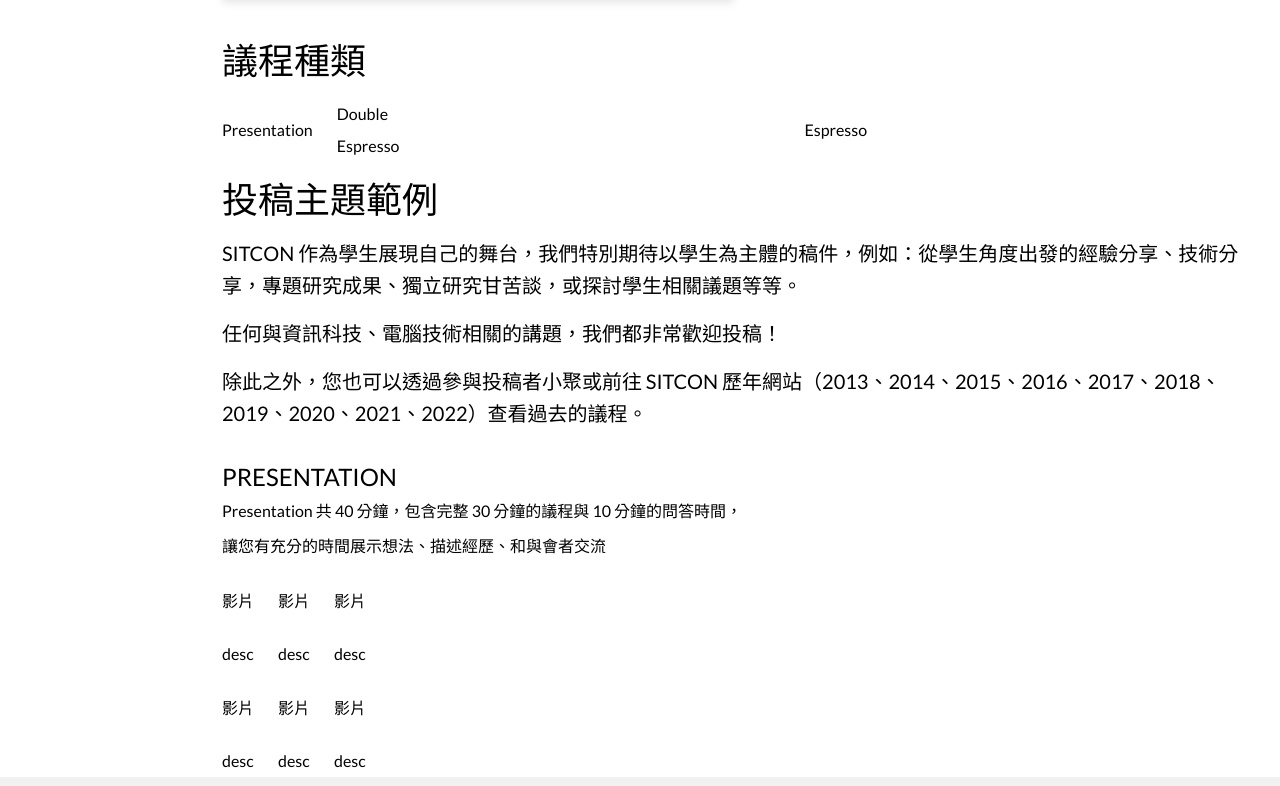
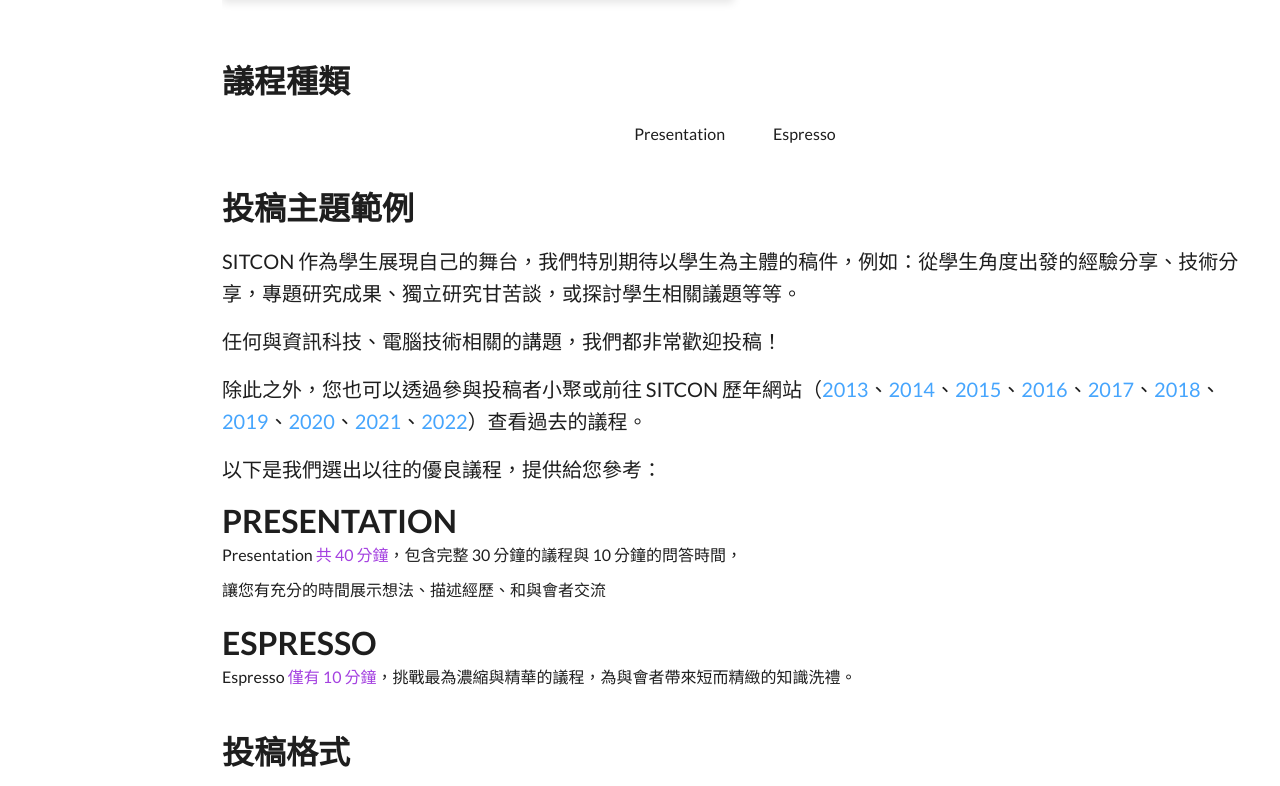
Before and after one commit to sitcon-tw/2024, a Next.js app: page /cfp/normal in a window 1280 px wide. Shown: the part 1114-1900 px from the top of the page. Built offline with nearby package versions, Linux system fonts and the light colour scheme.

Commit message:
updated normal pages

```diff
--- a/app/cfp/(submit)/normal/page.tsx
+++ b/app/cfp/(submit)/normal/page.tsx
@@ -1,10 +1,13 @@
 "use client"
 import Title from '@/components/cfp/Title'
 import Event, {EventType} from '@/components/cfp/Event';
+import { Required, Public, Optional } from '@/components/cfp/Badge'
+import BackToTopButton from "@/components/BackToTopBtn";
+import Card from '@/components/cfp/Card';
 
 export default function Page() {
   return (
-    <div className='flex flex-col ml-4'>
+    <div className='flex flex-col ml-4 overflow-hidden'>
       <div className='mt-4'>
         <Title content="一般議程"/>
         {/* leading-[75px] */}
@@ -52,19 +55,17 @@ export default function Page() {
         />
       </div>
 
+      <div className="content">
         <h2 className="text-4xl leading-[75px] font-medium">議程種類</h2>
 
-      <div className='flex flex-row gap-6 justify-center items-center'>
           {/* Replace It With Components */}
-        <div>
-          <span>Presentation</span>
-        </div>
-        <div className='flex-1 w-500 h-500 rounded-xl'>
+
+          {/* <div>
             <span>Double <br/> Espresso</span>
-        </div>
-        <div className='flex-1 w-500 h-500 rounded-xl'>
-          <span>Espresso</span>
-        </div>
+          </div> */}
+        <div className='flex flex-row items-center justify-center space-x-12'>
+            <p>Presentation</p>
+            <p>Espresso</p>
         </div>
 
         <h2 className="text-4xl leading-[75px] font-medium">投稿主題範例</h2>
@@ -72,48 +73,119 @@ export default function Page() {
         <div className='text-xl leading-8'>
           <p>SITCON 作為學生展現自己的舞台，我們特別期待以學生為主體的稿件，例如：從學生角度出發的經驗分享、技術分享，專題研究成果、獨立研究甘苦談，或探討學生相關議題等等。</p>
           <p className='mt-4'>任何與資訊科技、電腦技術相關的講題，我們都非常歡迎投稿！</p>
-        <p className='mt-4'>除此之外，您也可以透過參與投稿者小聚或前往 SITCON 歷年網站（<a href='https://sitcon.org/2013/'  className="text-blue-600" target="_blank">2013</a>、<a href='https://sitcon.org/2014/' className="text-blue-600" target="_blank">2014</a>、<a href='https://sitcon.org/2015/' className="text-blue-600" target="_blank">2015</a>、<a href='https://sitcon.org/2016/' className="text-blue-600" target="_blank">2016</a>、<a href='https://sitcon.org/2017/' className="text-blue-600" target="_blank">2017</a>、<a href='https://sitcon.org/2018/' className="text-blue-600" target="_blank">2018</a>、<a href='https://sitcon.org/2019/' className="text-blue-600" target="_blank">2019</a>、<a href='https://sitcon.org/2020/' className="text-blue-600" target="_blank">2020</a>、<a href='https://sitcon.org/2021/' className="text-blue-600" target="_blank">2021</a>、<a href='https://sitcon.org/2022/' className="text-blue-600" target="_blank">2022</a>）查看過去的議程。</p>
+          <p className='mt-4'>除此之外，您也可以透過參與投稿者小聚或前往 SITCON 歷年網站（<a href='https://sitcon.org/2013/' className="text-blue" target="_blank">2013</a>、<a href='https://sitcon.org/2014/' className="text-blue" target="_blank">2014</a>、<a href='https://sitcon.org/2015/' className="text-blue" target="_blank">2015</a>、<a href='https://sitcon.org/2016/' className="text-blue" target="_blank">2016</a>、<a href='https://sitcon.org/2017/' className="text-blue" target="_blank">2017</a>、<a href='https://sitcon.org/2018/' className="text-blue" target="_blank">2018</a>、<a href='https://sitcon.org/2019/' className="text-blue" target="_blank">2019</a>、<a href='https://sitcon.org/2020/' className="text-blue" target="_blank">2020</a>、<a href='https://sitcon.org/2021/' className="text-blue" target="_blank">2021</a>、<a href='https://sitcon.org/2022/' className="text-blue" target="_blank">2022</a>）查看過去的議程。</p>
         </div>
 
-      <h2 className="text-2xl mt-8 font-medium">PRESENTATION</h2>
+        <h3 className='text-2xl mt-8 font-medium'>以下是我們選出以往的優良議程，提供給您參考：</h3>
+
+        <h2 className="text-2xl mt-8 font-medium"> PRESENTATION</h2>
+        <div className='leading-[35px]'>
+          {/* purple */}
+          <p>Presentation <span className='text-purple'> 共 40 分鐘</span>，包含完整 30 分鐘的議程與 10 分鐘的問答時間，</p>
+          <p>讓您有充分的時間展示想法、描述經歷、和與會者交流</p>
+        </div>
+
+
+
+        <h2 className="text-2xl mt-8 font-medium">ESPRESSO</h2>
 
         <div className='leading-[35px]'>
           {/* purple */}
-        <p>Presentation <span className='text-purple-500'> 共 40 分鐘</span>，包含完整 30 分鐘的議程與 10 分鐘的問答時間，</p>
-        <p>讓您有充分的時間展示想法、描述經歷、和與會者交流</p>
+          <p>Espresso <span className='text-purple'>僅有 10 分鐘</span>，挑戰最為濃縮與精華的議程，為與會者帶來短而精緻的知識洗禮。</p>
         </div>
 
-      <div className='flex flex-row gap-6'>
-        <div className='text-red-500'>
-          <p className='leading-[75px]'>影片</p>
-          <p>desc</p>
-        </div>
-        <div className='text-red-500'>
-          <p className='leading-[75px]'>影片</p>
-          <p>desc</p>
-        </div>
-        <div className='text-red-500'>
-          <p className='leading-[75px]'>影片</p>
-          <p>desc</p>
+        <h2 className="text-4xl leading-[75px] font-medium">投稿格式</h2>
+        <p>各議程類型的投稿格式相同，除標示為公開之資訊會對外公布外，其餘僅供審稿委員於審稿時閱讀。</p>
+
+        <h3 className='text-2xl leading-[75px] font-medium'>稿件資訊</h3>
+
+        <h4 className='font-bold'>
+          投稿類型 Type <Required /> <Public />
+        </h4>
+        <small>請寫明所欲投稿為何種議程類型（Presentation、Espresso）。</small>
+
+        <h4 className='font-bold'>
+          題目 Title <Required /> <Public />
+        </h4>
+        <small>請不要超出 20 字。</small>
+
+        <h4 className='font-bold'>
+          摘要 Abstract <Required /> <Public />
+        </h4>
+        <small>建議 150–250 字，使用於宣傳與網站公告。</small>
+
+        <h4 className='font-bold'>
+          演講大綱 Outline <Required />
+        </h4>
+        <small>請說明議程的內容大綱與時間分配。若為多位講者共同分享，請說明各個講者如何分配演講內容。</small>
+
+        <h4 className='font-bold'>
+          目標受眾 Target Audience <Required />
+        </h4>
+        <small>請說明您期待該議程的目標受眾為怎麼樣的人。例如：「嚮往成為前端開發者的初學者」、「欲精進某技能的後端工程師」等。</small>
+        <small>在這邊為您提供過往的會眾比例：大學生 45%、高中/職生 38%、社會人士 10%、研究生 5%、國中生 2%</small>
+
+        <h4 className='font-bold'>
+          先備知識 Prior Knowledge <Required /> <Public />
+        </h4>
+        <small>請說明該議程的與會者所需具備的先備知識。例如：「能理解 Python 基礎語法」、「能熟練運用 Class 與 OOP」等。</small>
+
+        <h4 className='font-bold'>
+          主題標籤 Labels <Required /> <Public />
+        </h4>
+        <small>請填寫 1~4 個該議程相關的領域與知識標籤，例如：ML、Data Science、資安紅隊、blockchain、新手適合、社團等；錄取後會與講者溝通微調後公開於官網議程表。</small>
+
+        <h4 className='font-bold'>
+          詳細說明 Description <Required />
+        </h4>
+        <small>不限字數，請說明這個議程您認為重要的相關細節，以利審稿委員更瞭解您的議程。</small>
+
+        <h4 className='font-bold'>
+          附件 Attachment <Optional />
+        </h4>
+        <small>可以附上程式碼、投影片草稿或任何您認為有助於我們瞭解您議程的附件，請再三確認是否有開啟共用權限。</small>
+
+
+        <h3 className='text-2xl mt-8 font-medium'>個人資料</h3>
+        <p className='font-bold'>除了暱稱 / 名字被用於宣傳，其餘資訊僅需提供一人作為代表（當稿件同時有多位講者時），供議程組於聯絡時使用。</p>
+
+        <h4 className='font-bold'>
+          電子郵件 Email <Required />
+        </h4>
+        <small>能讓大會聯絡的電子信箱。（注意：請您在大會的聯絡過程中，維持使用相同信箱）</small>
+
+        <h4 className='font-bold'>
+          暱稱 / 名字 Name <Required /> <Public />
+        </h4>
+        <small>公開於講者海報及網站的稱呼。</small>
+
+        <h4 className='font-bold'>
+          自我介紹 Self Introduction <Required /> <Public />
+        </h4>
+        <small>公開於講者海報及網站，將有助於會眾更加了解有關你的資訊。</small>
+
+        <h4 className='font-bold'>
+          手機號碼 Phone <Required />
+        </h4>
+        <small>用於大會聯絡、確認資訊用的電話號碼。</small>
+
+        <h4 className='font-bold'>
+          其他聯絡方式 Other contact information <Required />
+        </h4>
+        <small>其他任何我們能聯絡您的方式（如 Telegram ID、住處電話等），以利我們在審稿時即時向您釐清投稿資訊。</small>
+
+        <h2 className="text-4xl leading-[75px] font-medium">審稿方式</h2>
+        <p>稿件均經議程組形式審查，交予該領域之審稿委員審稿。審稿委員由 SITCON 工作人員、業界人士及學界人士組成。</p>
+        <p>審稿委員將針對以下項目進行篩選：</p>
+        <div>
+          <ul className='list-disc list-ouside'>
+            <li><span className='text font-bold'>稿件內容：</span>知識分享、經驗案例、想法觀點是否獨特等。</li>
+            <li><span className='text font-bold'>表達能力：</span>提供的資料是否有條理、文句暢通，以及提供資料之完整度。完整的資料能讓審稿委員更清楚了解演講細節。</li>
+            <li className='mb-32'><span className='text font-bold'>適合聽眾：</span>稿件是否適合 SITCON 大多數的與會者。經我們評估比較熱門的議程，將安排在較大的演講廳。</li>
+          </ul>
         </div>
       </div>
-
-      <div className='flex flex-row gap-6'>
-        <div className='text-red-500'>
-          <p className='leading-[75px]'>影片</p>
-          <p>desc</p>
-        </div>
-        <div className='text-red-500'>
-          <p className='leading-[75px]'>影片</p>
-          <p>desc</p>
-        </div>
-        <div className='text-red-500'>
-          <p className='leading-[75px]'>影片</p>
-          <p>desc</p>
-        </div>
-      </div>
-
-
+      <BackToTopButton className="" />
     </div>
   )
 }
```
Lines whose indentation alone changed are shown as unchanged.
